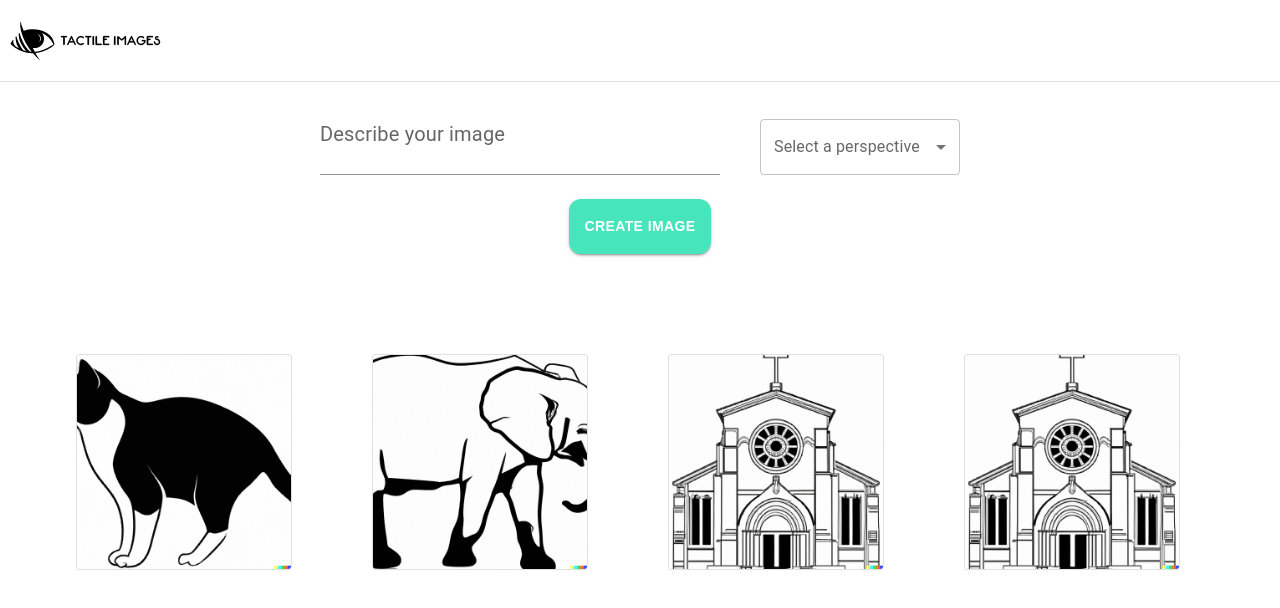
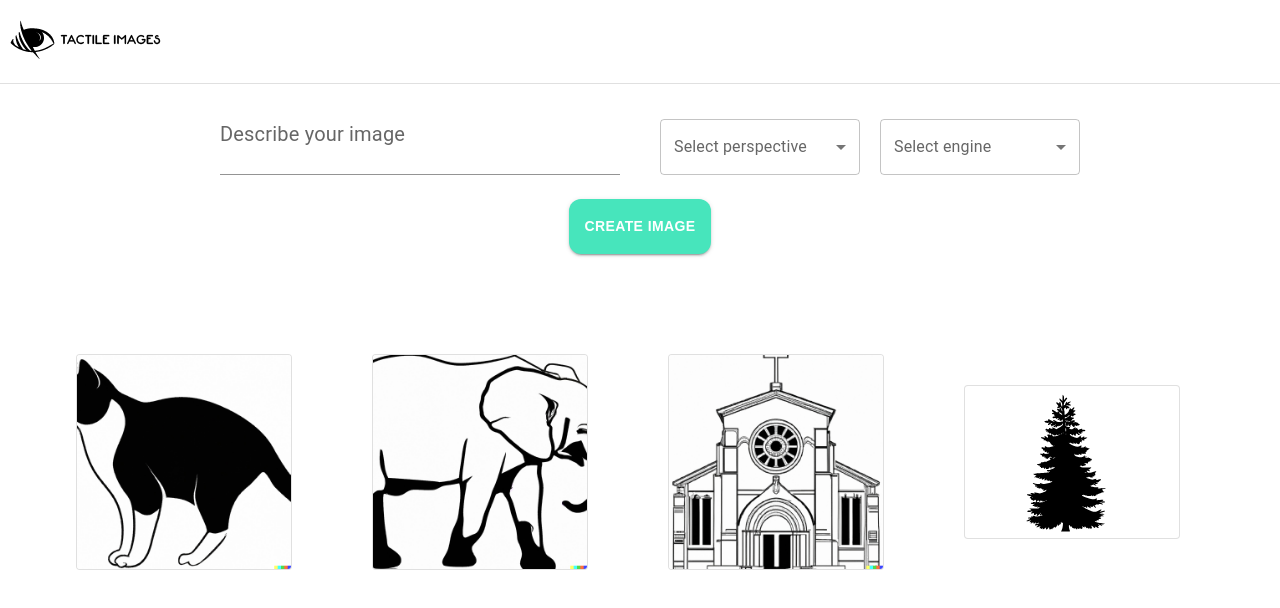
Before and after one commit to iuliadmtru/text2touch, a React (Create React App) app in the folder front/: page /dashboard in a window 1280 px wide. Shown: the top 608 px of the page. Built offline with nearby package versions, Linux system fonts and the light colour scheme.

Commit message:
Add Select engine menu

```diff
--- a/front/package.json
+++ b/front/package.json
@@ -13,6 +13,7 @@
     "@types/node": "^16.18.20",
     "@types/react": "^18.0.29",
     "@types/react-dom": "^18.0.11",
+    "file-saver": "^2.0.5",
     "react": "^18.2.0",
     "react-dom": "^18.2.0",
     "react-scripts": "5.0.1",
--- a/front/src/components/AppBody.tsx
+++ b/front/src/components/AppBody.tsx
@@ -1,6 +1,7 @@
 import {
   Box,
   Button,
+  ButtonGroup,
   Card,
   CardActionArea,
   CardMedia,
@@ -17,12 +18,14 @@ import {
   Stack,
   TextField,
 } from "@mui/material";
+// import saveAs from "file-saver";
+import { saveAs } from "file-saver";
 import { motion, AnimatePresence } from "framer-motion";
 import { useState } from "react";
 import test1 from "../imgs/test1.jpg";
 import test2 from "../imgs/test2.jpg";
 import test3 from "../imgs/test3.jpg";
-import test4 from "../imgs/test3.jpg";
+import test4 from "../imgs/this_svg.svg";
 
 export const AppBody = () => {
   const [images, setImages] = useState([test1, test2, test3, test4]);
@@ -33,6 +36,9 @@ export const AppBody = () => {
   const [dataArrived, setDataArrived] = useState(true);
 
   const perspectives = ["front", "left", "right", "back"];
+
+  const engines = ["GPT3", "DALLE2"];
+  const [selectedEngine, setSelectedEngine] = useState("");
 
   const handleChange = (event: SelectChangeEvent) => {
     setPerspective(event.target.value as string);
@@ -57,11 +63,11 @@ export const AppBody = () => {
             InputLabelProps={{ style: { fontSize: 20 } }}
           />
         </Grid>
-        <Grid item>
+        <Grid item xs={2}>
           <Box sx={{ minWidth: 200 }}>
             <FormControl fullWidth>
               <InputLabel id="perspective-label">
-                Select a perspective
+                Select perspective
               </InputLabel>
               <Select
                 value={perspective}
@@ -71,6 +77,27 @@ export const AppBody = () => {
                 {perspectives.map((name) => (
                   <MenuItem key={name} value={name}>
                     {name}
+                  </MenuItem>
+                ))}
+              </Select>
+            </FormControl>
+          </Box>
+          </Grid>
+        <Grid item xs={2}>
+
+          <Box sx={{ minWidth: 200 }}>
+            <FormControl fullWidth>
+              <InputLabel id="perspective-label">
+                Select engine
+              </InputLabel>
+              <Select label="Engine" value={selectedEngine}
+                onChange={(event) => {
+                  setSelectedEngine(event.target.value);
+                  console.log(event.target.value);
+                }}>
+                {engines.map((engine) => (
+                  <MenuItem key={engine} value={engine}>
+                    {engine}
                   </MenuItem>
                 ))}
               </Select>
@@ -88,7 +115,6 @@ export const AppBody = () => {
           />
         ) : (
           <Button
-            className="myButton"
             variant="contained"
             style={{
               padding: "15px",
@@ -133,11 +159,11 @@ export const AppBody = () => {
                 sx={
                   selected[index]
                     ? {
-                          maxHeight: 300,
+                        maxHeight: 600,
                         borderColor: "#47E5BC",
                         borderWidth: 3,
                       }
-                      : { maxHeight: 300 }
+                    : { maxHeight: 600 }
                 }
                 variant="outlined"
               >
@@ -158,6 +184,7 @@ export const AppBody = () => {
                     component="img"
                     alt="test"
                     height="100%"
+                    width="100%"
                     image={image}
                   />
                 </CardActionArea>
@@ -166,15 +193,43 @@ export const AppBody = () => {
           </Grid>
         ))}
       </Grid>
-      <Grid container item justifyContent="center">
+      <Grid container item justifyContent="center" alignItems="flex-start">
         {selected.filter((item) => item === true).length !== 0 && (
+          <motion.div
+            initial={{ opacity: 0, scale: 0.5 }}
+            animate={{ opacity: 1, scale: 1 }}
+            transition={{ duration: 0.15 }}
+          >
+            <ButtonGroup size="large">
               <Button
                 onClick={() => {
-              console.log(selectedIndex);
+                  saveAs(images[selectedIndex], "image.svg");
+                }}
+                style={{
+                  borderColor: "#47E5BC",
+                  color: "#47E5BC",
+                  borderWidth: 3,
+                  fontWeight: "bold",
+                  marginRight: 20,
                 }}
               >
-            Click me{" "}
+                Download Image
               </Button>
+              <Button
+                onClick={() => {
+                  console.log("edit");
+                }}
+                style={{
+                  borderColor: "#47E5BC",
+                  color: "#47E5BC",
+                  borderWidth: 3,
+                  fontWeight: "bold",
+                }}
+              >
+                Modify in editor
+              </Button>
+            </ButtonGroup>
+          </motion.div>
         )}
       </Grid>
     </Grid>
--- a/front/src/components/AppHeader.tsx
+++ b/front/src/components/AppHeader.tsx
@@ -6,7 +6,9 @@ export const AppHeader = () => {
     <Grid container>
       <Grid container item xs={12} style={{ padding: 10 }} alignItems="center ">
         {/* TODO make image high res */}
-        <img src={logo} alt="Tactile Logo"/>
+        <a href="https://tactileimages.org/en/home/">
+          <img src={logo} alt="Tactile Logo" />
+        </a>
       </Grid>
       <Grid item xs={12}>
         <Divider />
```
Also changed, not shown: front/src/imgs/this_svg.svg (added), 1 other file (tests, documents, lock files or other folders). Lines whose indentation alone changed are shown as unchanged.
